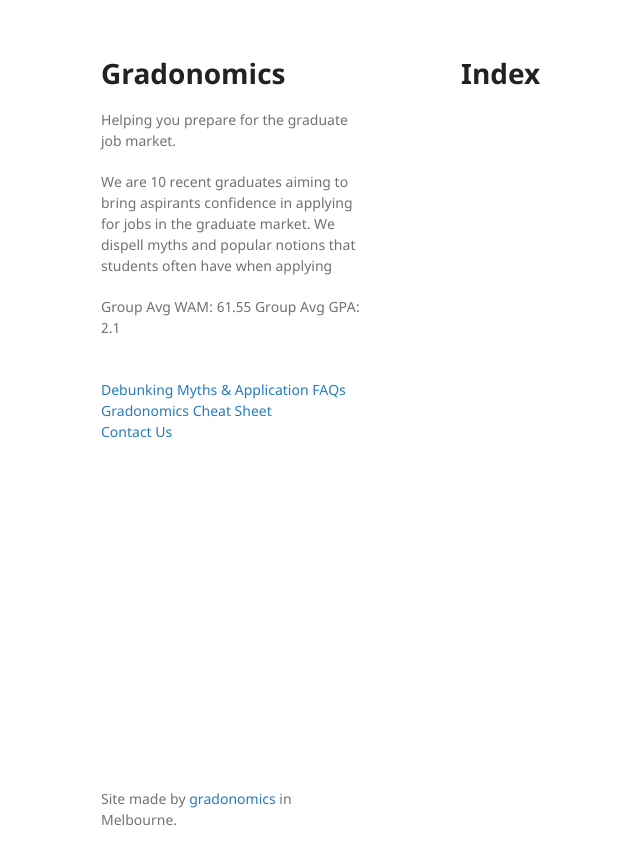
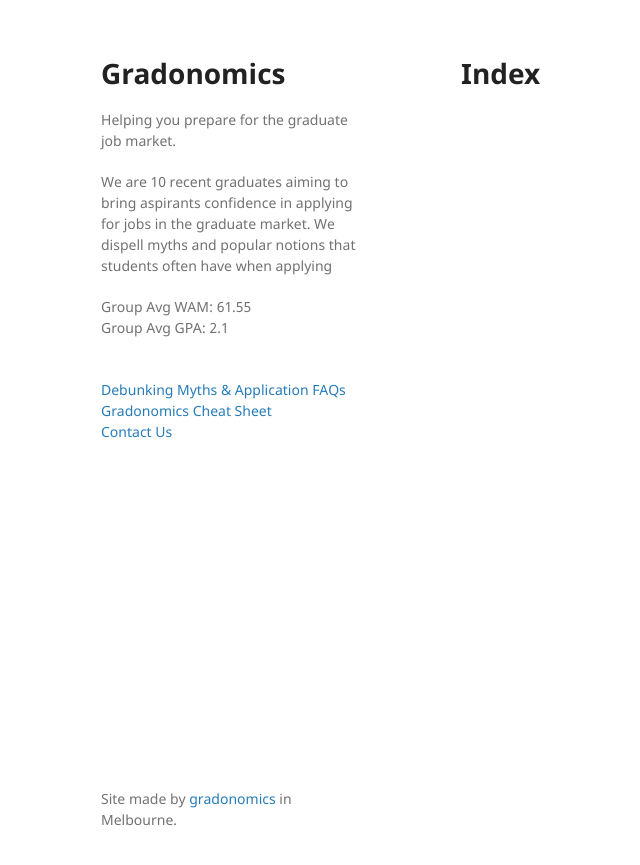
Before and after one commit to gradonomics/gradonomics-grad-help, a Jekyll site: the page built from index.md, in a window 1280 px wide. Shown: the top 865 px of the page, without its empty margins (109-749 px from the left). Built offline with Jekyll 4.4.1, drawn with Linux system fonts in a browser that asks for light colours; our own code applies the rules of GitHub Pages for plain Markdown files.

Commit message:
smallbrchange

```diff
--- a/_layouts/default.html
+++ b/_layouts/default.html
@@ -21,7 +21,7 @@
         <p>We are 10 recent graduates aiming to bring aspirants confidence in applying for jobs in the graduate market. We dispell myths and popular notions that students often have when applying</p>
 
         <p>Group Avg WAM: 61.55
-          Group Avg GPA: 2.1</p>
+          <br>Group Avg GPA: 2.1</p>
 
         {% if site.github.is_project_page %}
         <br><a href="debunking-myths">Debunking Myths & Application FAQs</a>
```
